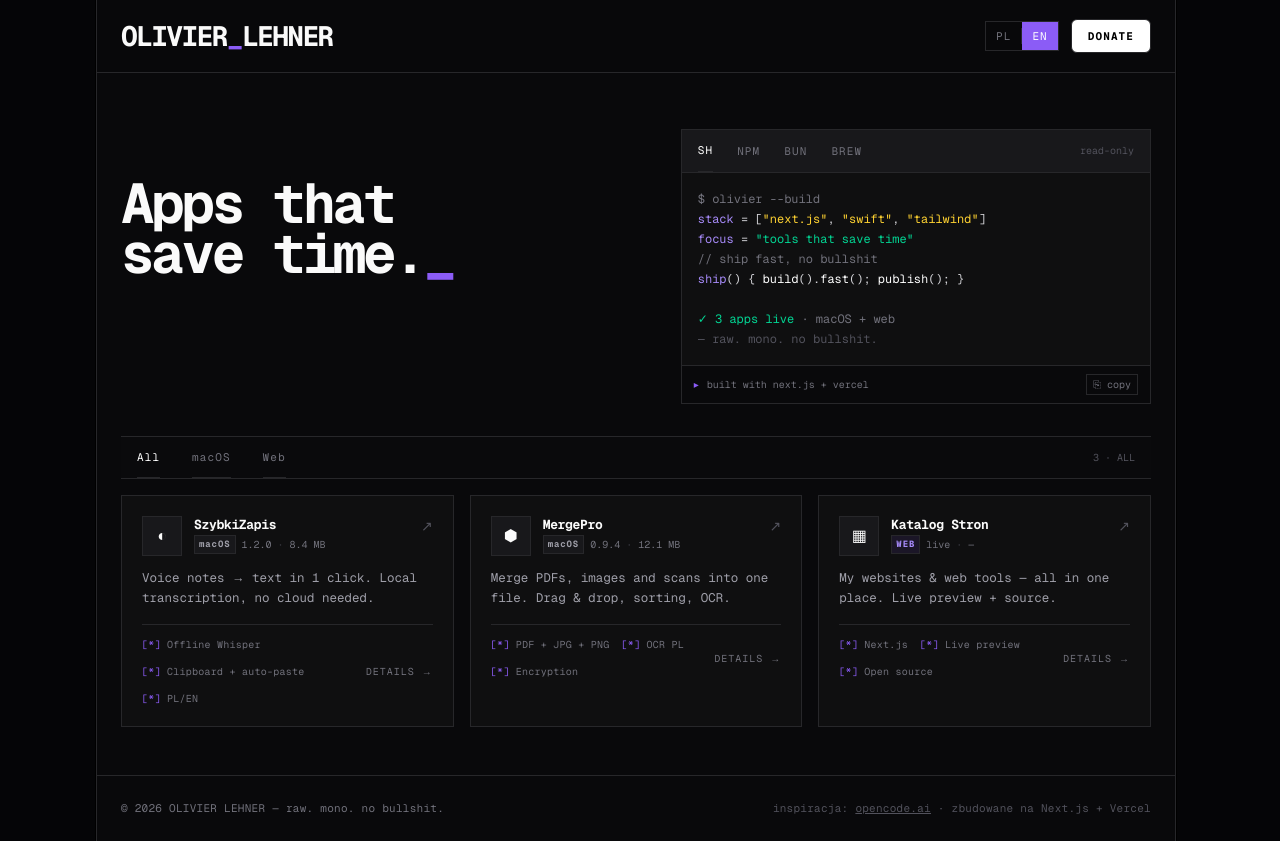
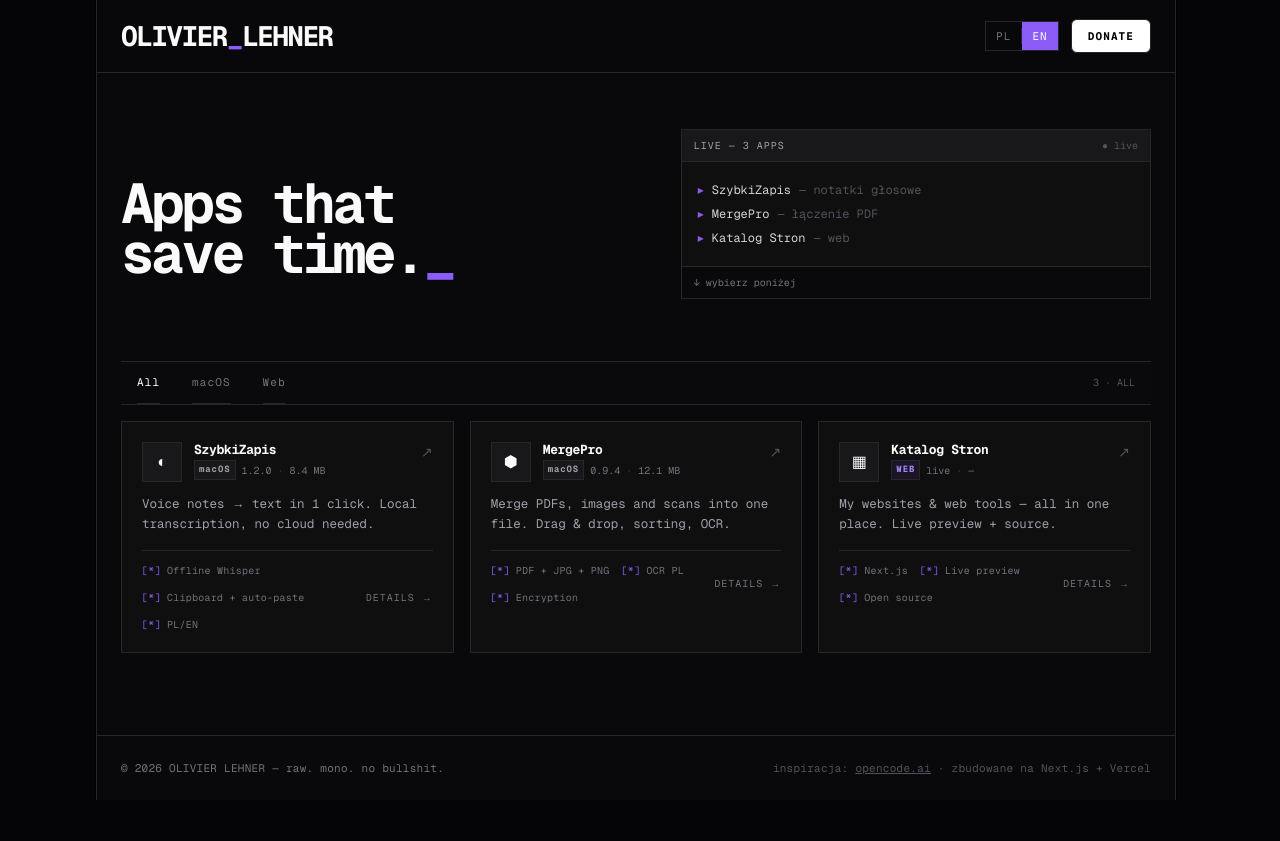
Before and after one commit to o-lehner/olivier-lehner, a Next.js app: page / in a window 1280 px wide. After the commit the page ends 800 px from the top, so only its background shows below. Built offline with nearby package versions, Linux system fonts and the light colour scheme.

Commit message:
feat: uprosc box obok tytulu - LIVE 3 APPS z lista zamiast kodu

```diff
--- a/src/app/page.tsx
+++ b/src/app/page.tsx
@@ -23,40 +23,25 @@ export default function Home() {
             </h1>
           </div>
 
-          {/* code preview - opencode tabs style */}
+          {/* preview - simplified */}
           <div className="border border-[#27272a] bg-[#0f0f10] overflow-hidden">
-            <div className="flex items-center gap-6 bg-[#18181b] border-b border-[#27272a] px-4 overflow-x-auto">
-              <span className="py-3 text-[11px] tracking-widest font-mono border-b-2 border-[#8b5cf6] text-white -mb-px">SH</span>
-              <span className="py-3 text-[11px] tracking-widest font-mono text-zinc-500">NPM</span>
-              <span className="py-3 text-[11px] tracking-widest font-mono text-zinc-500">BUN</span>
-              <span className="py-3 text-[11px] tracking-widest font-mono text-zinc-500">BREW</span>
-              <span className="ml-auto hidden sm:inline text-[10px] font-mono text-zinc-600">read-only</span>
+            <div className="flex items-center justify-between border-b border-[#27272a] bg-[#18181b] px-3 py-2">
+              <span className="text-[10px] tracking-widest font-mono text-zinc-400">LIVE — 3 APPS</span>
+              <span className="text-[10px] font-mono text-zinc-600">● live</span>
             </div>
-            <pre className="p-4 text-[11px] sm:text-[12px] leading-5 font-mono overflow-x-auto">
-              <code className="text-zinc-300">
-                <span className="text-zinc-500">$ olivier --build</span>
-                {"\n"}
-                <span className="text-[#a78bfa]">stack</span> = [<span className="text-amber-300">&quot;next.js&quot;</span>,{" "}
-                <span className="text-amber-300">&quot;swift&quot;</span>, <span className="text-amber-300">&quot;tailwind&quot;</span>]
-                {"\n"}
-                <span className="text-[#a78bfa]">focus</span> = <span className="text-emerald-400">&quot;tools that save time&quot;</span>
-                {"\n"}
-                <span className="text-zinc-500">{"// ship fast, no bullshit"}</span>
-                {"\n"}
-                <span className="text-[#a78bfa]">ship</span>() {"{"} <span className="text-white">build</span>().<span className="text-white">fast</span>();{" "}
-                <span className="text-white">publish</span>(); {"}"}
-                {"\n"}
-                {"\n"}
-                <span className="text-emerald-400">✓ 3 apps live</span> <span className="text-zinc-500">· macOS + web</span>
-                {"\n"}
-                <span className="text-zinc-600">— raw. mono. no bullshit.</span>
-              </code>
-            </pre>
-            <div className="border-t border-[#27272a] bg-[#09090b] px-3 py-2 flex items-center justify-between text-[10px] font-mono text-zinc-600">
-              <span className="flex items-center gap-2">
-                <span className="text-[#8b5cf6]">▸</span> <span className="text-zinc-500">built with next.js + vercel</span>
-              </span>
-              <span className="hidden sm:inline border border-[#27272a] px-1.5 py-0.5 text-zinc-500">⎘ copy</span>
+            <div className="p-4 font-mono text-[12px] leading-6">
+              <div className="flex items-center gap-2 text-zinc-300">
+                <span className="text-[#8b5cf6]">▸</span> SzybkiZapis <span className="text-zinc-600">— notatki głosowe</span>
+              </div>
+              <div className="flex items-center gap-2 text-zinc-300">
+                <span className="text-[#8b5cf6]">▸</span> MergePro <span className="text-zinc-600">— łączenie PDF</span>
+              </div>
+              <div className="flex items-center gap-2 text-zinc-300">
+                <span className="text-[#8b5cf6]">▸</span> Katalog Stron <span className="text-zinc-600">— web</span>
+              </div>
+            </div>
+            <div className="border-t border-[#27272a] bg-[#09090b] px-3 py-2 text-[10px] font-mono text-zinc-500">
+              ↓ wybierz poniżej
             </div>
           </div>
         </div>
```
